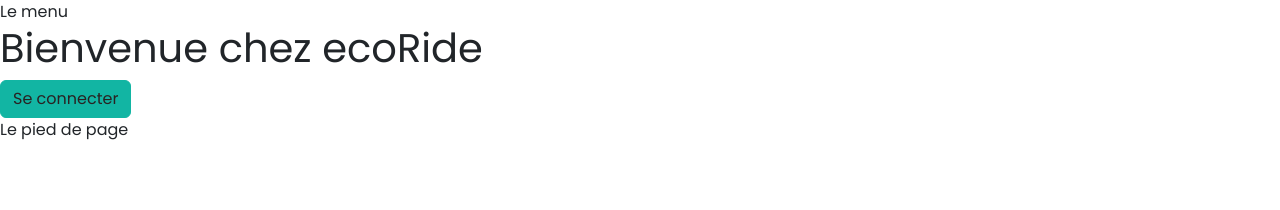
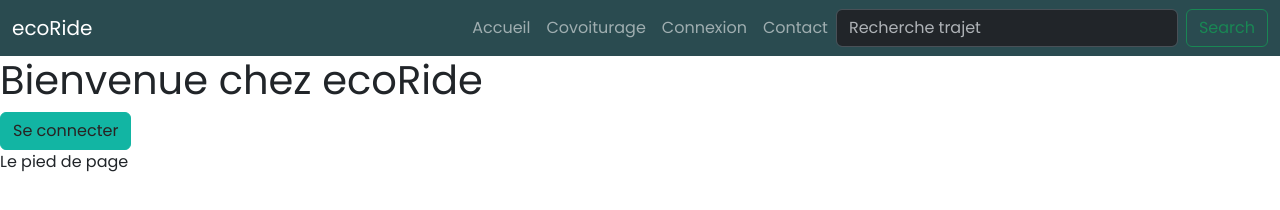
Before and after one commit to ToToRoToTo404/ecoRide, a website with bundled scripts: page index.html in a window 1280 px wide. Built offline with nearby package versions, Linux system fonts and the light colour scheme; files whose address does not match are found by name.

Commit message:
Ajout header

```diff
--- a/index.html
+++ b/index.html
@@ -13,7 +13,34 @@
 </head>
 <body>
     <header>
-        Le menu
+        <nav class="navbar navbar-expand-lg bg-dark" data-bs-theme="dark">
+            <div class="container-fluid">
+              <a class="navbar-brand" href="/">ecoRide</a>
+              <button class="navbar-toggler" type="button" data-bs-toggle="collapse" data-bs-target="#navbarSupportedContent" aria-controls="navbarSupportedContent" aria-expanded="false" aria-label="Toggle navigation">
+                <span class="navbar-toggler-icon"></span>
+              </button>
+              <div class="collapse navbar-collapse" id="navbarSupportedContent">
+                <ul class="navbar-nav ms-auto mb-2 mb-lg-0">
+                  <li class="nav-item">
+                    <a class="nav-link" href="/">Accueil</a>
+                  </li>
+                  <li class="nav-item">
+                    <a class="nav-link" href="#">Covoiturage</a>
+                  </li>
+                  <li class="nav-item">
+                    <a class="nav-link" href="#">Connexion</a>
+                  </li>
+                  <li class="nav-item">
+                    <a class="nav-link" href="#">Contact</a>
+                  </li>
+                </ul>
+                <form class="d-flex" role="search">
+                    <input class="form-control me-2" type="search" placeholder="Recherche trajet" aria-label="Search">
+                    <button class="btn btn-outline-success" type="submit">Search</button>
+                  </form>
+              </div>
+            </div>
+          </nav>
     </header>
 
     <main id="main-page">
```
